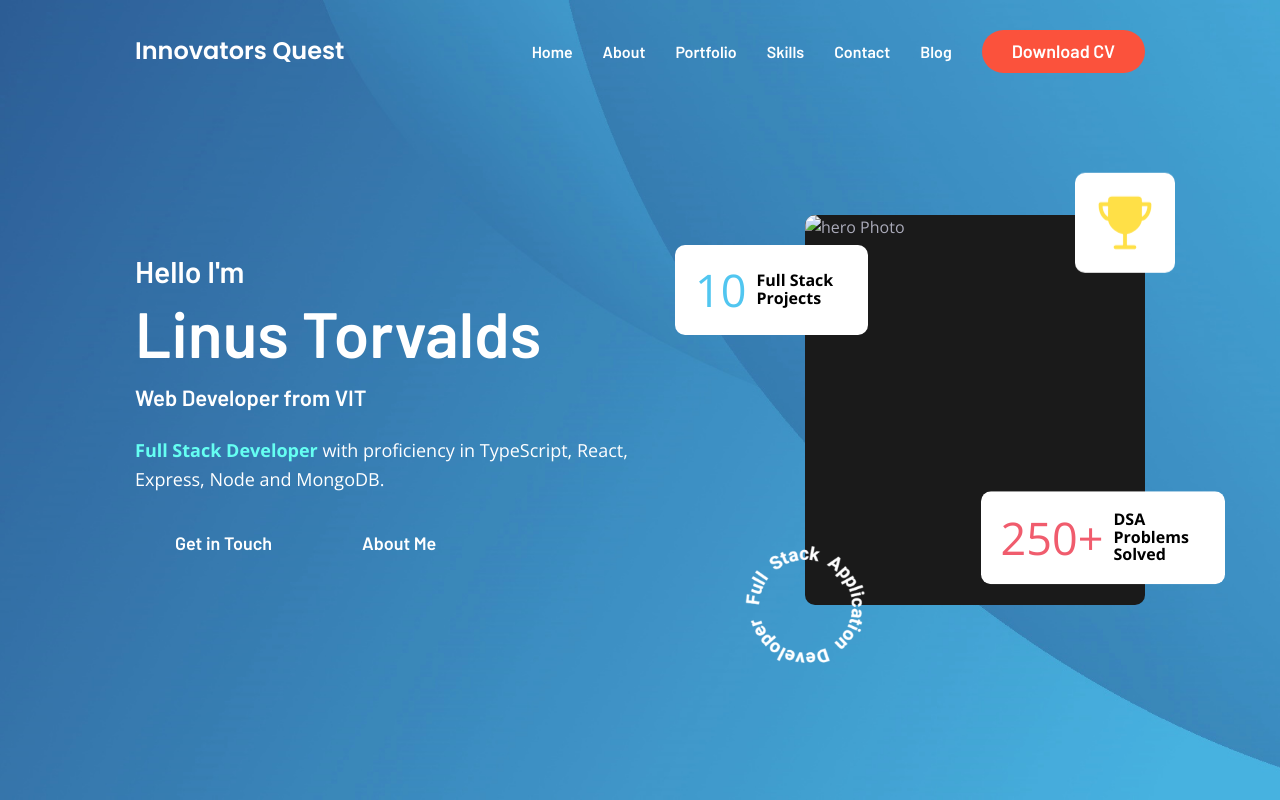
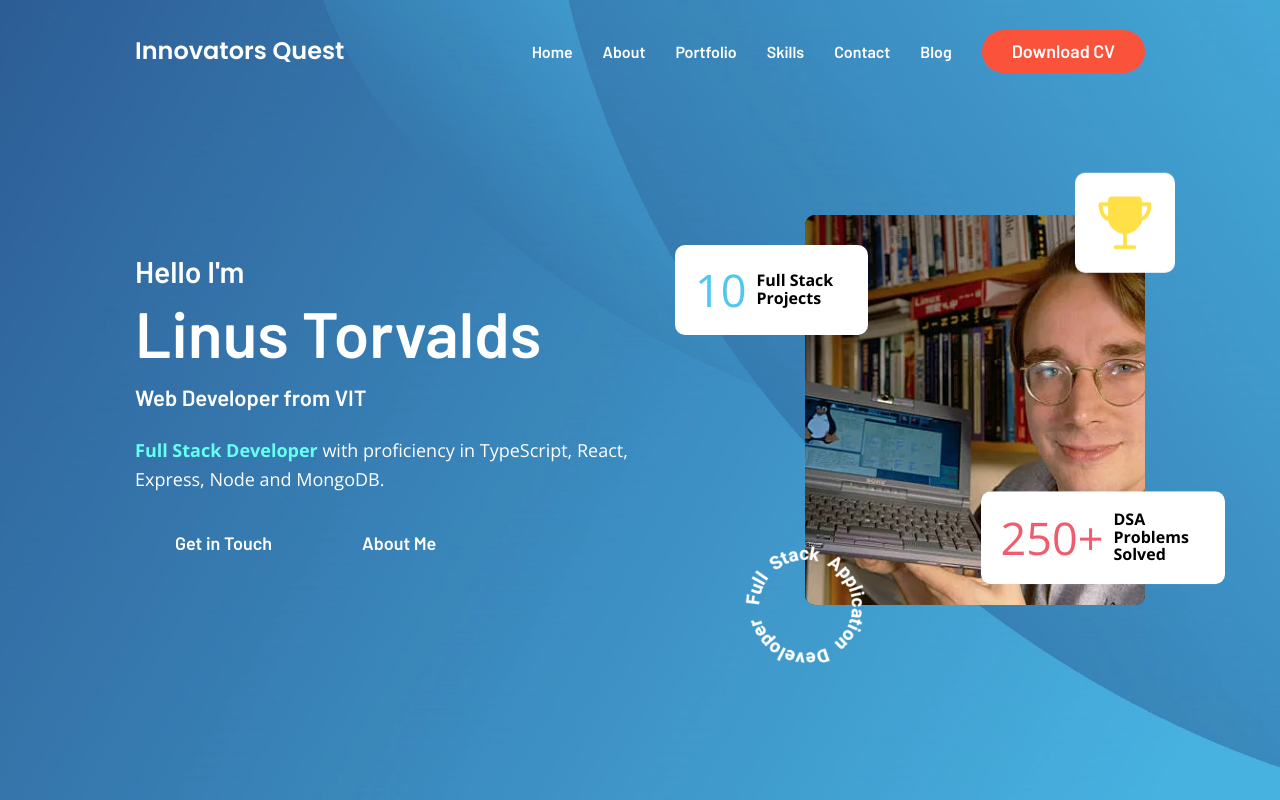
Before and after one commit to Aishu1247/iquestGsocPortfolio, a plain HTML site: page index.html in a window 1280 px wide. Shown: the top 800 px of the page. Drawn offline with nearby package versions, Linux system fonts and the light colour scheme.

Commit message:
modify error in blog-2x.jpg

```diff
--- a/index.html
+++ b/index.html
@@ -97,7 +97,7 @@
 
           <div class="hero-banner">
 
-            <img src="./images/hero-baner.jpg" width="800" height="864" loading="lazy" alt="hero Photo"
+            <img src="./images/hero-banner.jpg" width="800" height="864" loading="lazy" alt="hero Photo"
               class="img-cover">
 
             <div class="elem elem-1 hover-div2">
```
